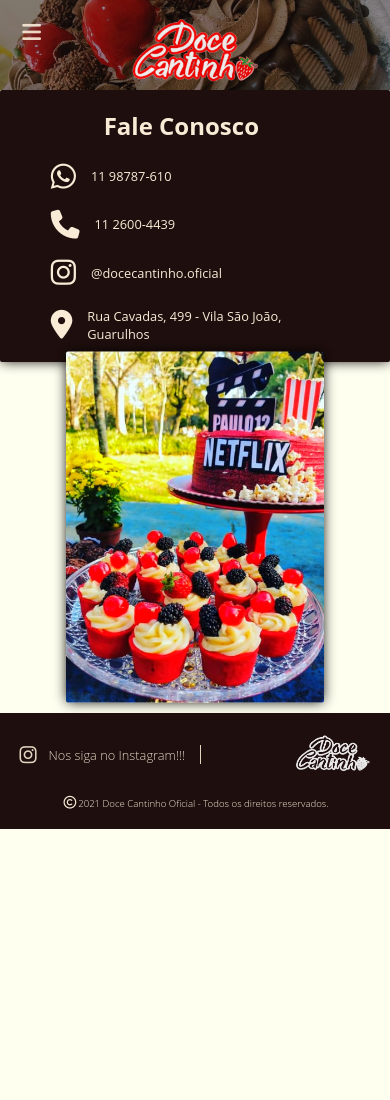
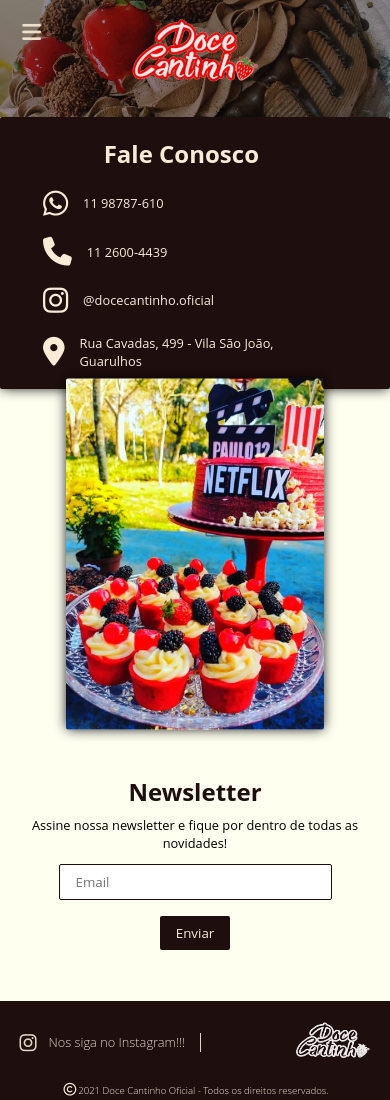
Before and after one commit to HenriquePinheiro12/DoceCantinhoOficial, a plain HTML site: page pages/contato.html in a window 390 px wide. Before the commit the page ends 844 px from the top, so only its background shows below. Drawn offline with Linux system fonts and the light colour scheme.

Commit message:
done lacks animation

```diff
--- a/pages/contato-style.css
+++ b/pages/contato-style.css
@@ -79,6 +79,47 @@
     /* background-color:#1e0e0da0; */
 }
 
+.newsletter{
+    width: 100%;
+    margin: 35px 0;
+    text-align: center;
+}
+
+
+.newsletter h1{
+    color: #1e0e0d;
+    font-size: 2rem;
+}
+
+.newsletter p{
+    margin-top: 2vw;
+}
+
+form{
+    width: 100%;
+    display: flex;
+    justify-content: center;
+    align-items: center;
+    margin: 2vw 0;
+    flex-wrap: wrap;
+}
+
+input.submit{
+    padding: 0.5rem 1rem;
+    flex-basis: 50vw;
+    border:solid 1px #1e0e0d;
+    border-radius: 2px;
+}
+
+button{
+    padding: 0.5rem 1rem;
+    color: antiquewhite;
+    background-color: #1e0e0d;
+    border: none;
+    border-radius: 2px;
+    margin: 1rem;
+    cursor: pointer;
+}
 
 @media(max-width:1050px){
     .hero{
@@ -93,6 +134,7 @@
         transform: none;
         flex-basis: 100%;
         grid-row: 1;
+        /* transform: translateY(-2%); */
     }
     .ctt-main .ctt-img{
         transform: none;
@@ -104,14 +146,23 @@
 
 
 @media(max-width:800px){
+    .hero{
+        height: 30vw;
+    }
+
     .ctt-main{
+        margin: 0;
         width: 100%;
         padding:0;
         text-align: center;
+
     }
 
+
     .ctt-info{
-        padding: 5vw;
+        padding: 2vw;
+        width: 100%;
+        padding-bottom: 3vw;
     }
 
 
@@ -121,7 +172,7 @@
 
     .info-box{
         margin: 0 auto;
-        margin-left: 5vw;
+        margin-left: 3vw;
         margin-top: 5vw;
     }
 
@@ -140,4 +191,22 @@
         transform: none;
         transform: translateY(-3%);
     }
+
+    .newsletter h1{
+        font-size: 1.5rem;
+    }
+
+    .newsletter p{
+        font-size: 0.8rem;
+        margin-top: 2vw;
+    }
+
+    form{
+        flex-direction: column;
+        margin: 3vw 0;
+    }
+    input.submit{
+        width: 70vw;
+        flex-basis: unset;
+    }
 }
--- a/pages/contato.html
+++ b/pages/contato.html
@@ -24,8 +24,8 @@
 </head>
 <body>
     <header>
-        <input  type="checkbox" id="chec">
-        <label  for="chec">
+        <input class="ch" type="checkbox" id="chec">
+        <label  class="ch" for="chec">
             <i class="fa fa-bars"></i>
         </label>
                 <nav class="hm-list">
@@ -78,6 +78,14 @@
         </div>
     </section>
 
+    <section class="newsletter">
+        <h1>Newsletter</h1>
+        <p>Assine nossa newsletter e fique por dentro de todas as novidades!</p>
+        <form>
+            <input class="submit" type="text" placeholder="Email">
+            <button>Enviar</button>
+        </form>
+    </section>
 
     <footer>
         <div class="footer-top">
--- a/style.css
+++ b/style.css
@@ -376,11 +376,11 @@ footer{
 }
 
 @media(max-width:800px){
-    input, label{
+    input.ch, label.ch{
         position: absolute;
         color:antiquewhite;
     }
-    input{
+    input.ch{
         display: none;
     }
     label{
```
Also changed, not shown: index.html (+2 -2 lines).
